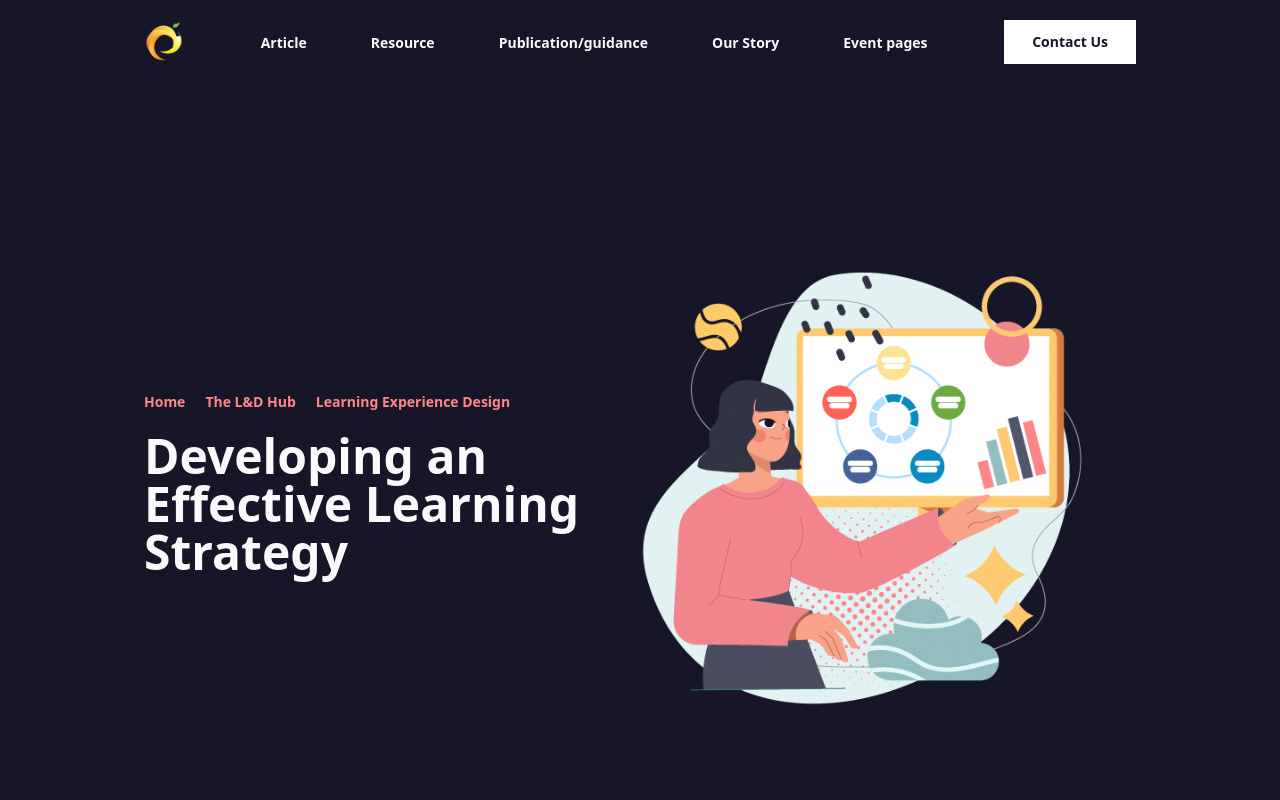
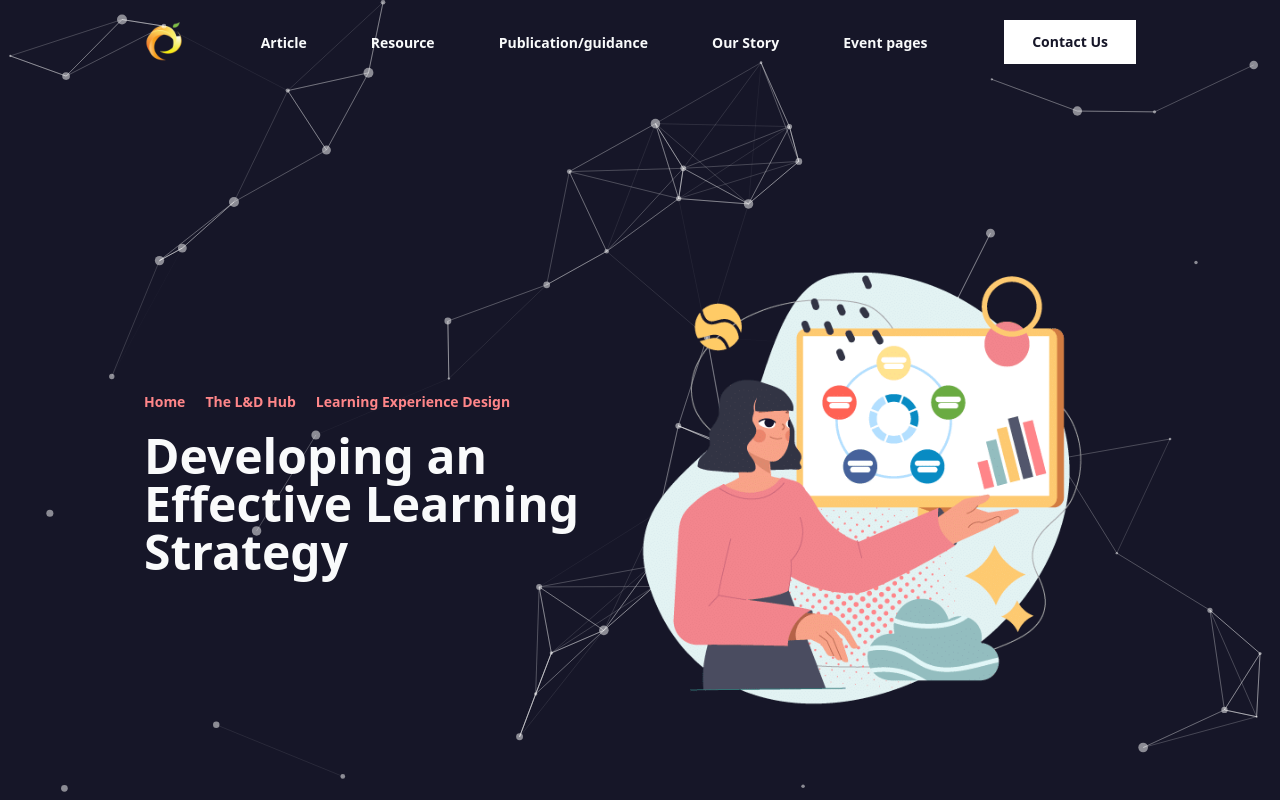
Before and after one commit to BereketTeshome/Enkoy-Technologies, a React (Vite) app in the folder client/: page / in a window 1280 px wide. Shown: the top 800 px of the page. Built offline with nearby package versions, Linux system fonts and the light colour scheme.

Commit message:
added animation to the header

```diff
--- a/client/package.json
+++ b/client/package.json
@@ -17,7 +17,9 @@
     "framer-motion": "^11.11.15",
     "react": "^18.3.1",
     "react-dom": "^18.3.1",
-    "react-router-dom": "^6.28.0"
+    "react-router-dom": "^6.28.0",
+    "react-tsparticles": "^2.12.2",
+    "tsparticles-slim": "^2.12.0"
   },
   "devDependencies": {
     "@eslint/js": "^9.13.0",
--- a/client/src/components/Header.jsx
+++ b/client/src/components/Header.jsx
@@ -1,9 +1,22 @@
 import React from "react";
+import Particle from "./particles";
+import { motion } from "framer-motion";
 
 const Header = () => {
   return (
-    <div className="w-full h-screen bg-[#161628] px-36 flex items-center">
-      <div className="flex-1">
+    <div className="w-full h-screen bg-[#161628] px-36 flex items-center overflow-hidden">
+      <Particle />
+      <motion.div
+        className="flex-1"
+        initial={{ x: "-100vw" }}
+        animate={{ x: 0 }}
+        transition={{
+          delay: 0.5,
+          duration: 0.5,
+          type: "spring",
+          stiffness: 100,
+        }}
+      >
         <div className="mb-5 flex gap-5 font-semibold text-sm capitalize text-[#FF8689]">
           <a href="/">Home</a>
           <a href="/">The L&D Hub</a>
@@ -13,10 +26,15 @@ const Header = () => {
           Developing an <br /> Effective Learning <br />
           Strategy
         </p>
-      </div>
-      <div className="flex-1">
+      </motion.div>
+      <motion.div
+        className="flex-1"
+        initial={{ y: "100vh" }}
+        animate={{ y: 0 }}
+        transition={{ delay: 1, duration: 0.7 }}
+      >
         <img src="/headerImg.png" alt="" className="w-[90%]" />
-      </div>
+      </motion.div>
     </div>
   );
 };
--- /dev/null
+++ b/client/src/components/particles.jsx
@@ -0,0 +1,66 @@
+import React, { useCallback } from "react";
+import Particles from "react-tsparticles";
+import { loadSlim } from "tsparticles-slim";
+
+const Particle = () => {
+  const particlesInit = useCallback(async (engine) => {
+    console.log(engine);
+    await loadSlim(engine);
+  }, []);
+
+  const particlesLoaded = useCallback(async (container) => {
+    console.log(container);
+  }, []);
+
+  const particleOptions = {
+    fpsLimit: 120,
+    interactivity: {
+      events: {
+        onClick: { enable: true },
+        onHover: { enable: true, mode: "repulse" },
+        resize: true,
+      },
+      modes: {
+        push: { quantity: 1 },
+        repulse: { distance: 100, duration: 0.4 },
+      },
+    },
+    particles: {
+      color: { value: "#ffffff" },
+      links: {
+        color: "#ffffff",
+        distance: 150,
+        enable: true,
+        opacity: 0.5,
+        width: 1,
+      },
+      move: {
+        direction: "none",
+        enable: true,
+        outModes: { default: "bounce" },
+        random: false,
+        speed: 2,
+        straight: false,
+      },
+      number: {
+        density: { enable: true, area: 800 },
+        value: 50,
+      },
+      opacity: { value: 0.5 },
+      shape: { type: "circle" },
+      size: { value: { min: 1, max: 5 } },
+    },
+    detectRetina: true,
+  };
+
+  return (
+    <Particles
+      id="tsparticles"
+      init={particlesInit}
+      loaded={particlesLoaded}
+      options={particleOptions}
+    />
+  );
+};
+
+export default Particle;
```
Also changed, not shown: 1 other file (tests, documents, lock files or other folders).
